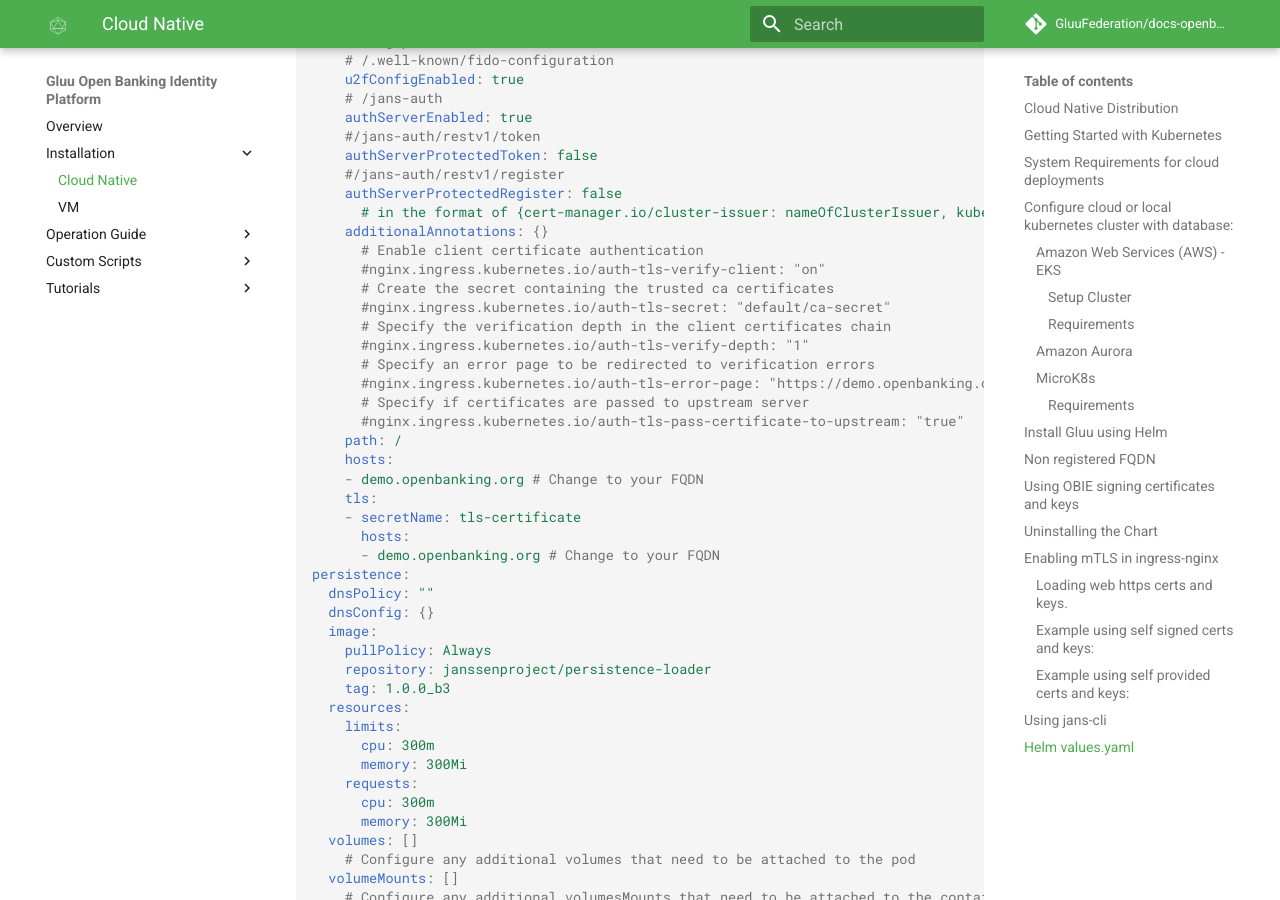
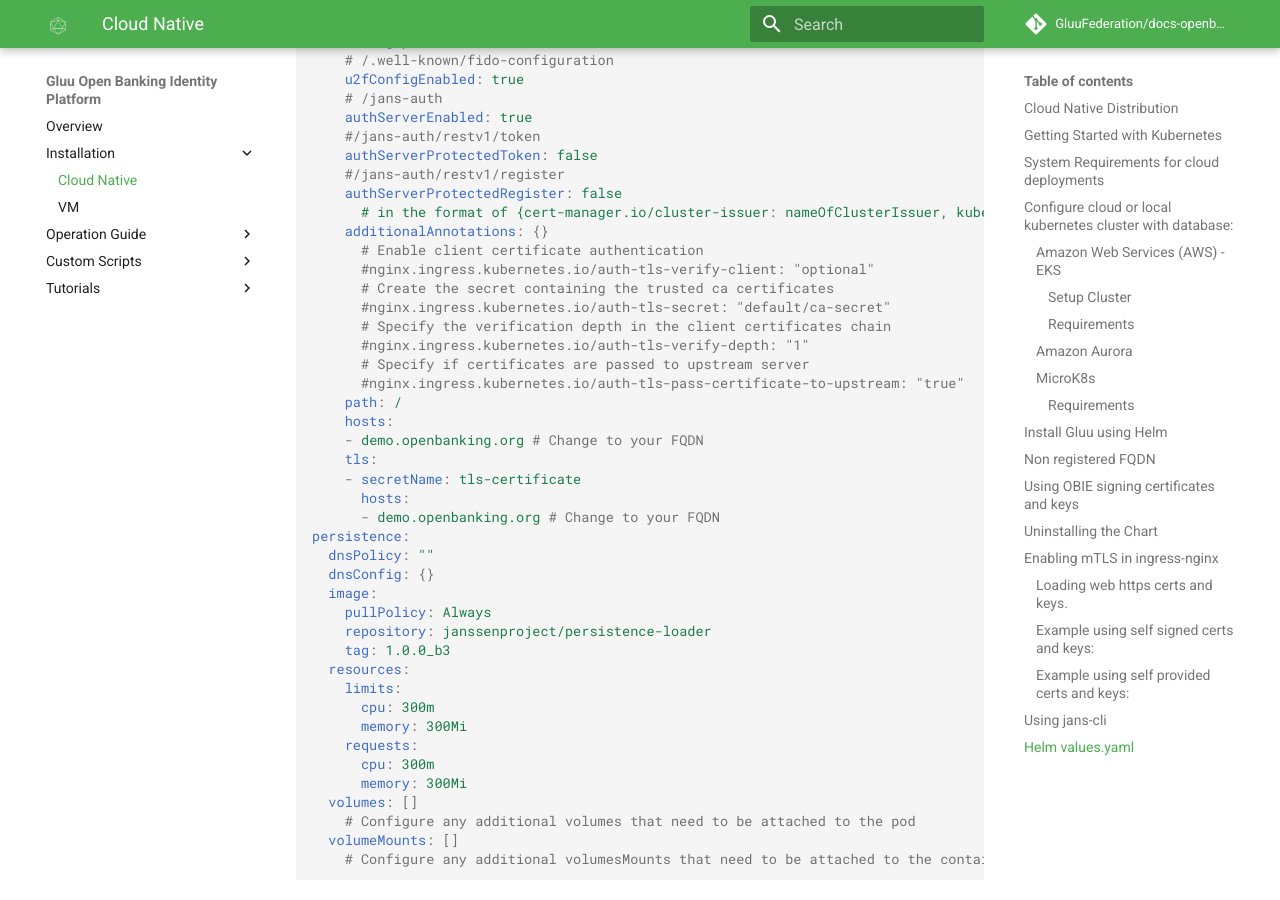
Before and after one commit to GluuFederation/docs-openbanking-prod, an MkDocs documentation site: the page built from docs/source/install-cn.md, in a window 1280 px wide and 900 px high, scrolled down 12578 px. Built offline with MkDocs 1.6.1 and Material for MkDocs 9.7.7, drawn with Linux system fonts in a browser that asks for light colours; comment, search, counter and statistics services are not loaded.

```diff
--- a/docs/source/install-cn.md
+++ b/docs/source/install-cn.md
@@ -564,13 +564,11 @@ nginx-ingress:
       # in the format of {cert-manager.io/cluster-issuer: nameOfClusterIssuer, kubernetes.io/tls-acme: "true"}
     additionalAnnotations: {}
       # Enable client certificate authentication
-      #nginx.ingress.kubernetes.io/auth-tls-verify-client: "on"
+      #nginx.ingress.kubernetes.io/auth-tls-verify-client: "optional"
       # Create the secret containing the trusted ca certificates
       #nginx.ingress.kubernetes.io/auth-tls-secret: "default/ca-secret"
       # Specify the verification depth in the client certificates chain
       #nginx.ingress.kubernetes.io/auth-tls-verify-depth: "1"
-      # Specify an error page to be redirected to verification errors
-      #nginx.ingress.kubernetes.io/auth-tls-error-page: "https://demo.openbanking.org/error.html"
       # Specify if certificates are passed to upstream server
       #nginx.ingress.kubernetes.io/auth-tls-pass-certificate-to-upstream: "true"
     path: /
```
Also changed, not shown: docs/source/tutorials/cn-prod-tutorial.md (+29 -12 lines).
